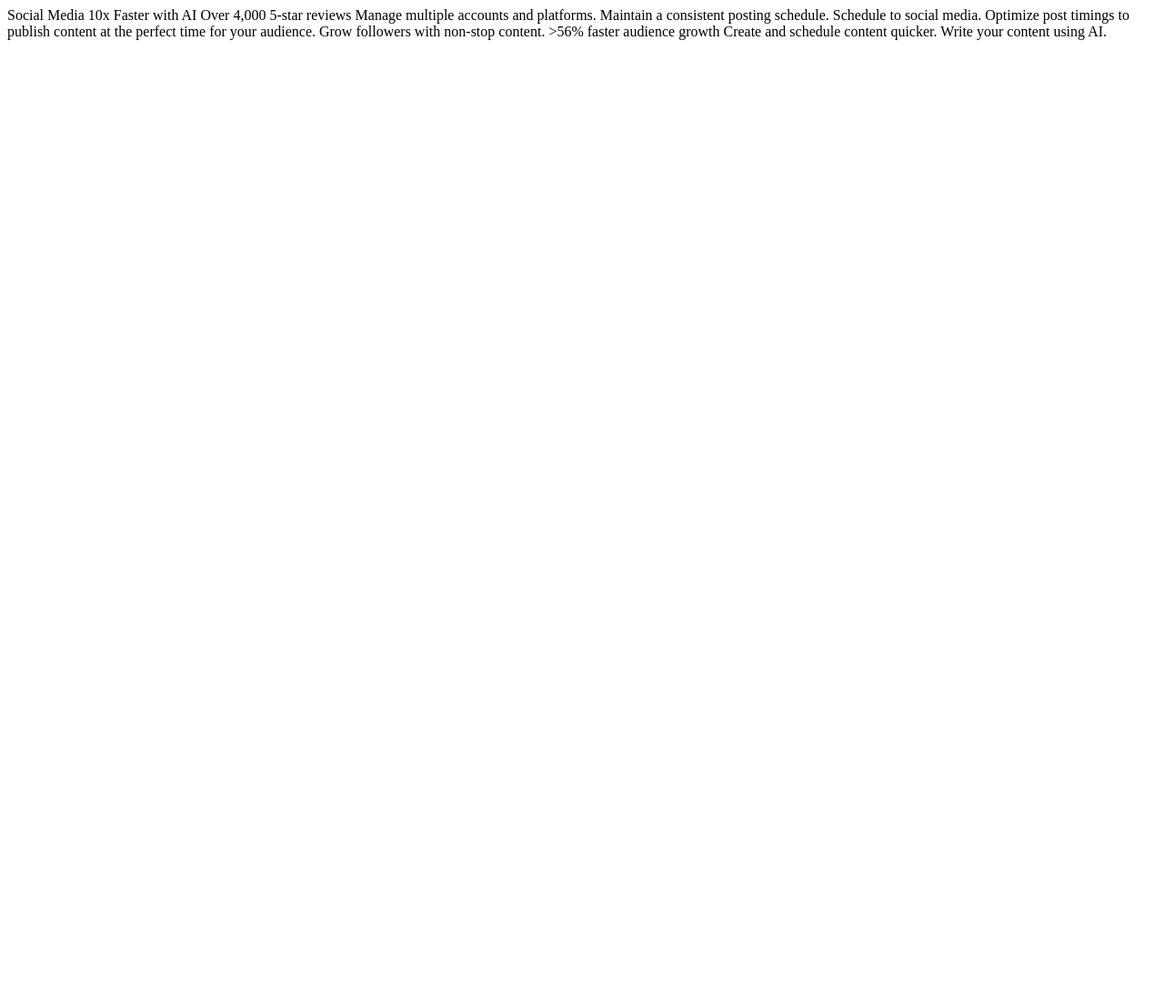
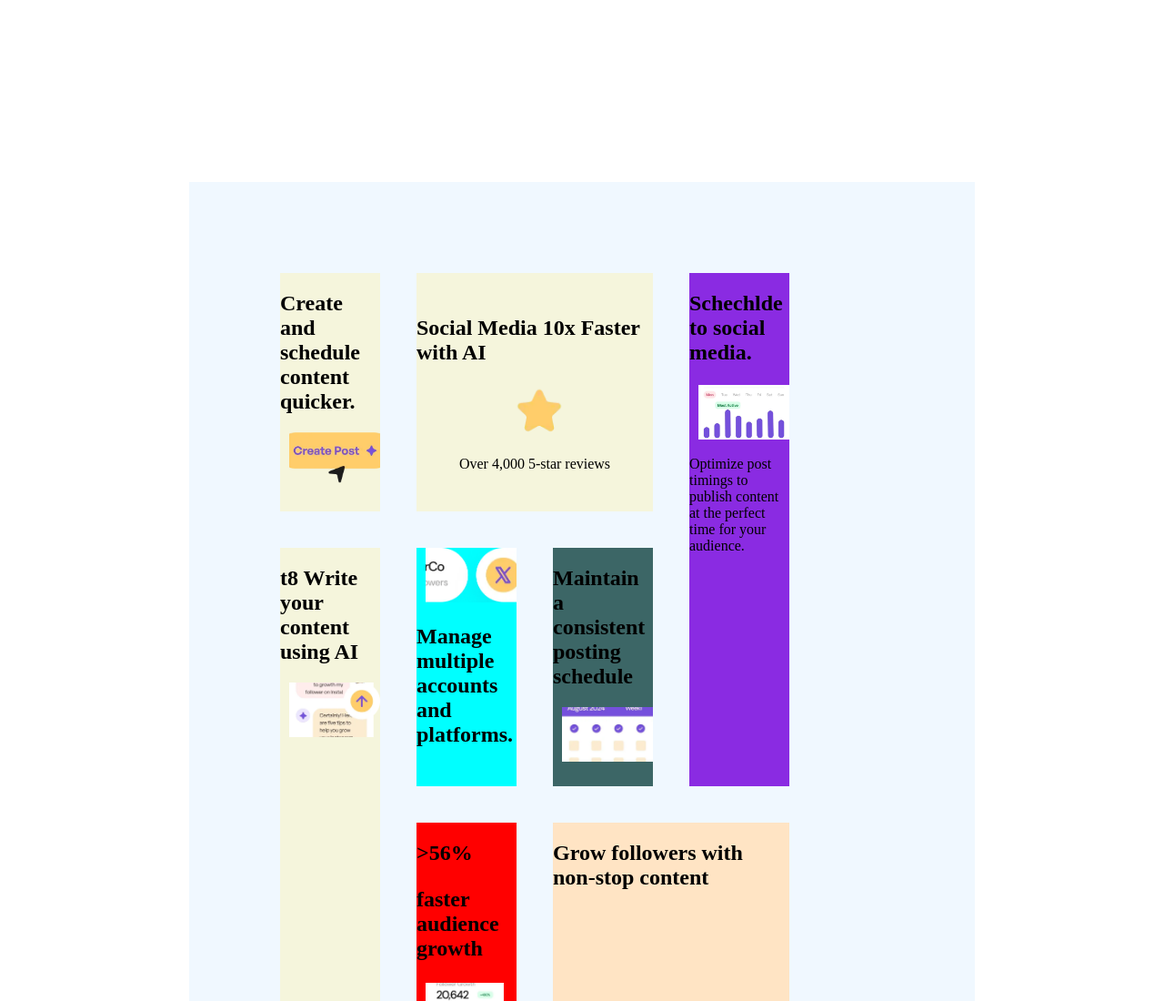
Before and after one commit to OUBELKACEMhub/LiveCoding3, a plain HTML site: page index.html in a window 1280 px wide. Shown: the top 1100 px of the page at 91% size. Before the commit the page ends 800 px from the top, so only its background shows below. Drawn offline with Linux system fonts and the light colour scheme.

Commit message:
version 2

```diff
--- a/index.html
+++ b/index.html
@@ -5,6 +5,7 @@
   <meta name="viewport" content="width=device-width, initial-scale=1.0"> <!-- displays site properly based on user's device -->
 
   <link rel="icon" type="image/png" sizes="32x32" href="./assets/images/favicon-32x32.png">
+  <link rel="stylesheet" href="style.css">
 
   <title> GryffindorElites | Bento grid</title>
 
@@ -16,23 +17,45 @@
 </head>
 <body>
 
-  Social Media 10x Faster with AI
-  Over 4,000 5-star reviews
 
-  Manage multiple accounts and platforms.
+  <div class="container">
+    <div  class="t1">
+       <h2> Create and schedule content quicker.</h2>
+       <img src="assets/images/illustration-create-post.webp" alt="">
+      </div>
+    <div class="t2">
+       <h2> Social Media 10x Faster with AI</h2>
+           <img src="assets/images/illustration-five-stars.webp" alt="">
+           <p>Over 4,000 5-star reviews</p>
+          </div>
+    <div class="t3">
+       <h2>Schechlde to social media.</h2>
+       <img src="assets/images/illustration-schedule-posts.webp" alt="">
+      <p>Optimize post timings to publish content at the perfect time for your audience.</p>
+</div>
 
-  Maintain a consistent posting schedule.
+    <div class="t4">
+       <img src="assets/images/illustration-multiple-platforms.webp" alt="">
+       <h2> Manage multiple accounts and platforms.</h2>
+      </div>
 
-  Schedule to social media.
-  Optimize post timings to publish content at the perfect time for your audience.
+    <div class="t5"> <h2> Maintain a consistent posting schedule</h2>
+          <img src="assets/images/illustration-consistent-schedule.webp" alt="">
+    </div>
 
-  Grow followers with non-stop content.
+    <div class="t6"><h2> Grow followers with non-stop content</h2>
+    </div>
 
-  >56% faster audience growth
+    <div class="t7"><h2> >56%
+      <p>faster audience growth</p>
+      <img src="assets/images/illustration-grow-followers.webp" alt="">
+    </h2>
+  </div>
 
-  Create and schedule content quicker.
-
-  Write your content using AI.
+  <div  class="t8"> <h2>t8  Write your content using AI</h2>
+    <img src="assets/images/illustration-ai-content.webp" alt="">
+    </div>
+  </div>
 
 </body>
 </html>
--- /dev/null
+++ b/style.css
@@ -0,0 +1,88 @@
+
+.container{
+    display: grid;
+    grid-template-columns: repeat(5,1fr);
+    grid-template-rows: repeat(5,1fr);
+    padding:  40px;
+    gap: 40px;
+    background-color: aliceblue;
+    margin: 200px;
+    padding: 100px;
+}
+
+div{
+   display: flex;
+   /* justify-content: center;
+   align-items: center; */
+   gap: 2px;
+}
+
+
+.t1 {
+    display: block;
+    background-color: beige;
+}
+
+.t2 {
+    display: flex;
+    flex-direction: column;
+    justify-content: center;
+    align-items: center;
+    grid-column: 2/4;
+    grid-row: 1/2;
+    background-color: beige;
+}
+
+.t3 {
+    display: flex;
+    flex-direction: column;
+    grid-row: 1/3;
+    grid-column: 4/5;
+    background-color: blueviolet;
+}
+
+.t8 {
+    display: block;
+    grid-row: 2/4;
+  background-color: beige;
+}
+
+
+.t6 {
+    display: block;
+    grid-column: 3/5;
+    grid-row: 3/4;
+    background-color: bisque;
+}
+
+.t5 {
+    display: block;
+    grid-column: 3/4;
+    background-color: rgb(60, 102, 102);
+}
+
+
+.t4 {
+    display: block;
+    grid-column: 2/3;
+    background-color: aqua;
+}
+
+
+.t7 {
+grid-column: 2/3;
+grid-row: 3/4;
+background-color: red;
+
+}
+
+
+div img {
+    object-fit: cover;
+    background-repeat: no-repeat;
+    background-position: center;
+    width: 100px;
+    height: 60px;
+    margin-left: 10px;
+
+}
```
